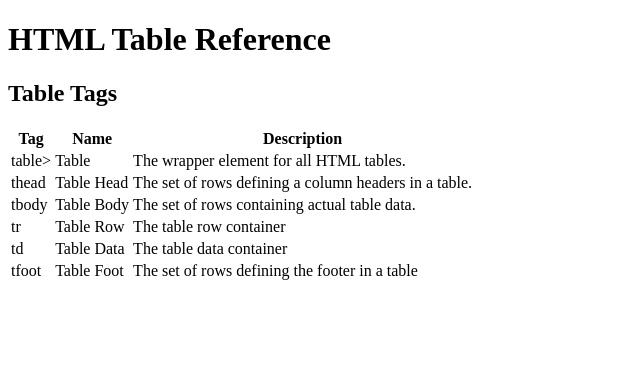
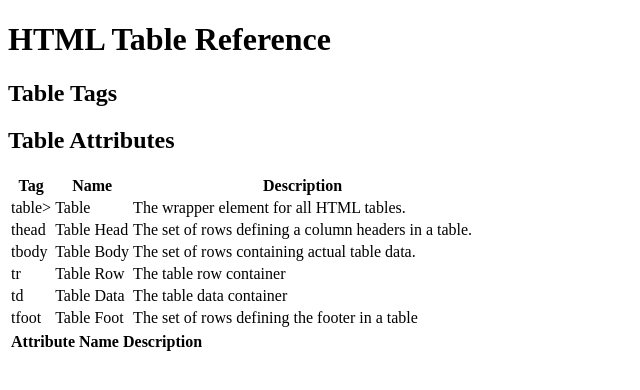
Before and after one commit to TriciaGibson/HTML-Tables-Cheat-Sheet, a plain HTML site: page HTML and CSS Cheat Sheet/index.html in a window 1280 px wide. Shown: the whole page, without its empty margins (0-640 px from the left). Drawn offline with Linux system fonts and the light colour scheme.

Commit message:
Added new table with table headers and row

```diff
--- a/HTML and CSS Cheat Sheet/index.html
+++ b/HTML and CSS Cheat Sheet/index.html
@@ -60,6 +60,16 @@
             <td>Table Foot</td>
             <td>The set of rows defining the footer in a table</td>
         </tr>
+        <h2 class="header--main">Table Attributes</h2>
+        <table>
+            <thead>
+                <tr>
+                    <th>Attribute</th>
+                    <th>Name</th>
+                    <th>Description</th>
+                </tr>
+            </thead>
+        </table>
 
 
 
```
